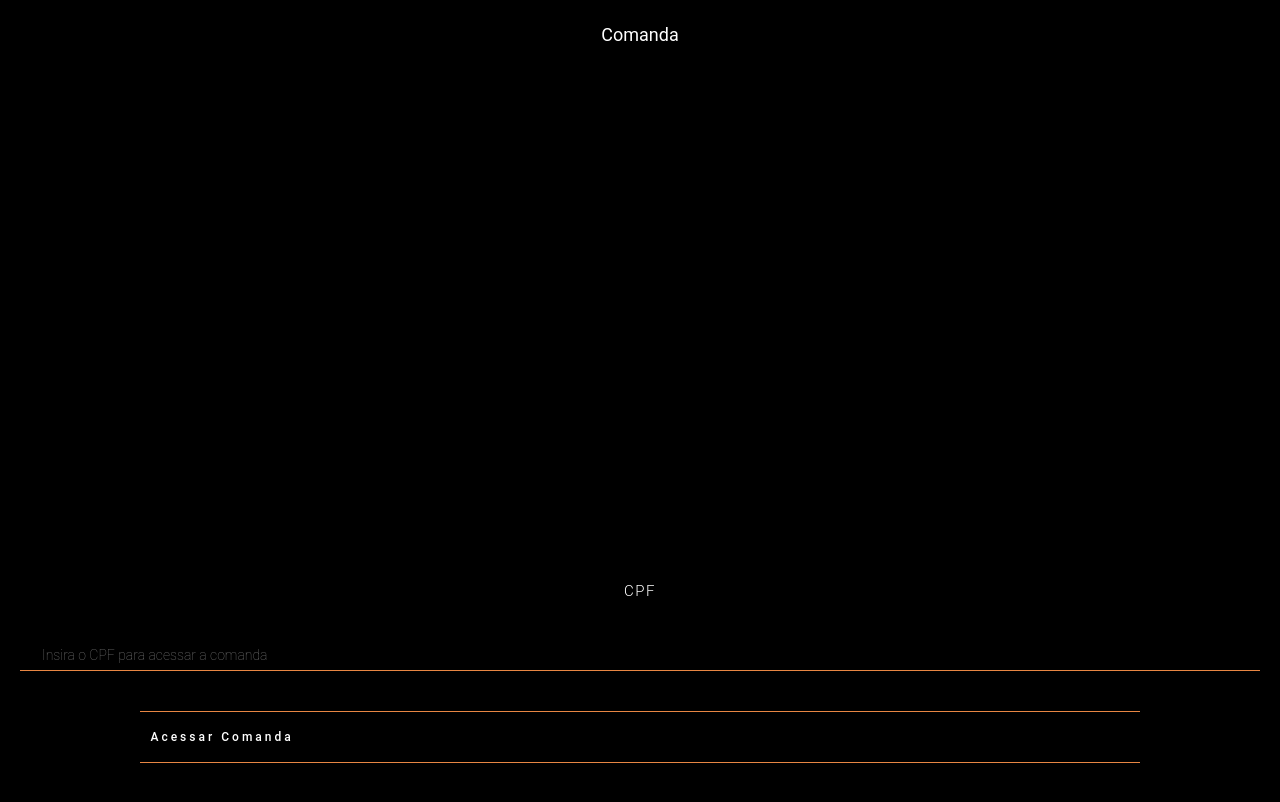
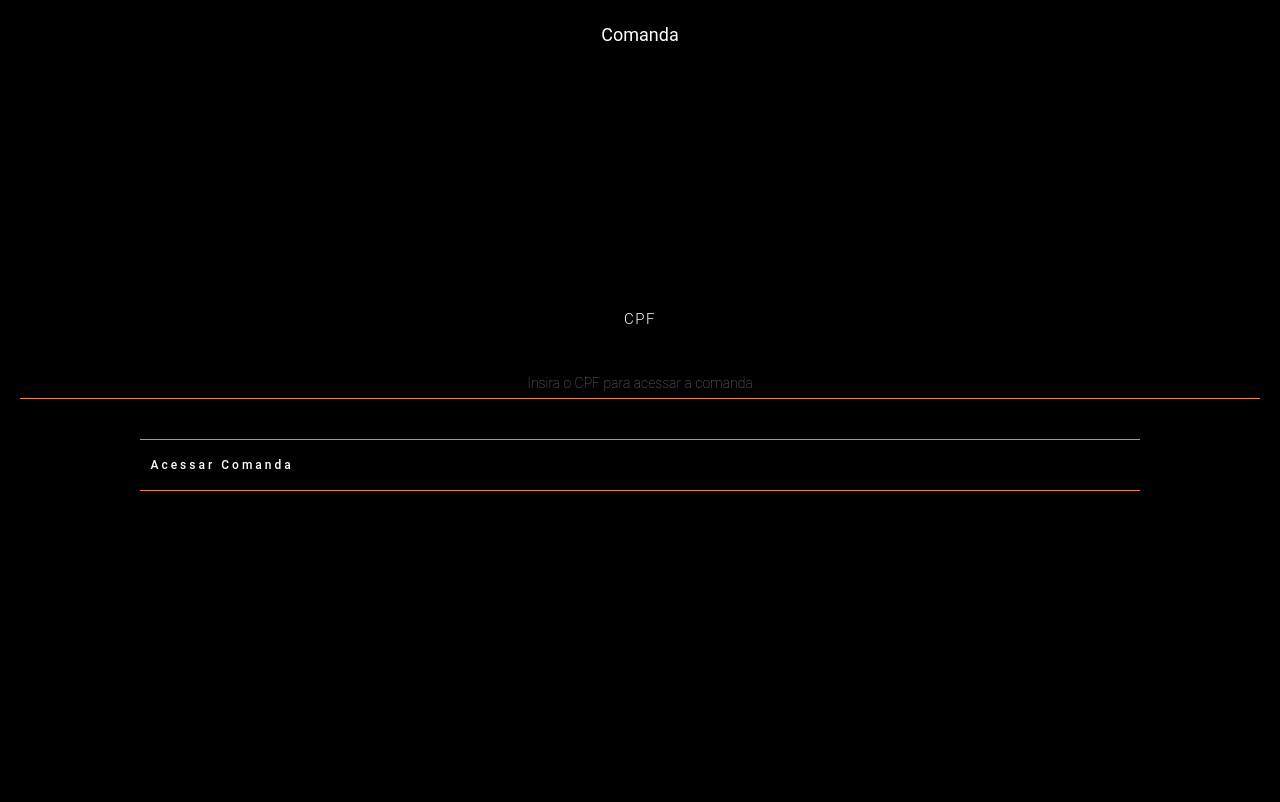
Before and after one commit to ximhoff/barOnline, a React (Create React App) app: page / in a window 1280 px wide. Shown: the top 802 px of the page. Built offline with nearby package versions, Linux system fonts and the light colour scheme.

Commit message:
Change input type and hotfix some layout issues

```diff
--- a/src/components/TextInput/index.js
+++ b/src/components/Input/index.js
@@ -1,11 +1,11 @@
 import './index.scss';
 import React from 'react';
 
-export default function TextInput({ placeholder, handleValue, Icon, className }) {
+export default function Input({ placeholder, handleValue, Icon, className, inputType }) {
 	return (
 		<div className={"input-div " + className || ""}>
 			<input
-				type='text'
+				type={inputType}
 				placeholder={placeholder}
 				onChange={handleValue}
 				className={Icon ? 'input input-icon' : 'input'}
--- a/src/index.css
+++ b/src/index.css
@@ -34,3 +34,15 @@ code {
   position: relative;
   top:70px;
 }
+
+/* Chrome, Safari, Edge, Opera */
+input::-webkit-outer-spin-button,
+input::-webkit-inner-spin-button {
+  -webkit-appearance: none;
+  margin: 0;
+}
+
+/* Firefox */
+input[type=number] {
+  -moz-appearance: textfield;
+}
--- a/src/pages/Login/index.css
+++ b/src/pages/Login/index.css
@@ -1,10 +1,22 @@
+
+.wrapper{
+    height:85%;
+}
 .content{
     color: white;
     display:flex;
     justify-content: center;
     flex-wrap: wrap;
-    margin-top: 40%;
     width: 100%;
+    height:100%;
+}
+
+.login-wrapper{
+    width: 100%;
+    display: flex;
+    flex-direction: column;
+    align-items: center;
+    justify-content: center;
 }
 
 .input{
@@ -32,3 +44,7 @@
     letter-spacing: 0.1em;
     color: #FFFFFF;
 }
+
+.center-text input{
+    text-align: center;
+  }
--- a/src/pages/Login/index.js
+++ b/src/pages/Login/index.js
@@ -2,7 +2,7 @@ import {
     Redirect,
 } from 'react-router-dom';
 import './index.css';
-import TextInput from '../../components/TextInput';
+import Input from '../../components/Input';
 import Header from '../../components/Header';
 import Button from '../../components/Button';
 import React, { useState } from 'react';
@@ -40,14 +40,15 @@ export default function Login() {
     return (
         <>
             <Header title="Comanda" />
-            <div className='content-wrapper'>
+            <div className='content-wrapper wrapper'>
                 <div className="content">
+                    <div className='login-wrapper'>
                         <label className="label">CPF</label>
                         <div className="resize-input">
-                        <TextInput
+                            <Input className='center-text'
                                 text="asdf"
                                 handleValue={handleCpf}
-                            placeholder="Insira o CPF para acessar a comanda"
+                                placeholder="Insira o CPF para acessar a comanda" inputType='number'
                             />
                         </div>
                         <div className="resize-button">
@@ -59,6 +60,7 @@ export default function Login() {
                         </div>
                     </div>
                 </div>
+            </div>
         </>
     )
 }
--- a/src/pages/Waiter/index.js
+++ b/src/pages/Waiter/index.js
@@ -2,7 +2,7 @@ import React, { useEffect, useState } from 'react'
 import Header from '../../components/Header';
 import OrderCard from '../../components/OrderCard';
 import { MdSearch, MdAdd } from 'react-icons/md';
-import TextInput from '../../components/TextInput';
+import Input from '../../components/Input';
 import Button from '../../components/Button';
 import './index.scss';
 import ScrollView from '../../components/ScrollView';
@@ -55,10 +55,10 @@ export default function Waiter() {
       <div className='content-wrapper'>
         <div className="container">
           <div className="command-search-menu">
-            <TextInput
+            <Input
               placeholder='Número da comanda'
               handleValue={(e) => console.log(e)}
-              Icon={MdSearch}
+              Icon={MdSearch} inputType='number'
             />
           </div>
           <ScrollView Content={orders.map((order, index) => {
@@ -75,9 +75,10 @@ export default function Waiter() {
           <div className='new-order-container'>
             <label className="label">CPF</label>
             <div className="new-order">
-              <TextInput className="center-text"
+              <Input className="center-text"
                 placeholder="Insira o CPF para criar uma nova comanda"
                 handleValue={(e) => console.log(e)}
+                inputType='number'
               />
             </div>
             <Button
--- a/src/pages/Waiter/index.scss
+++ b/src/pages/Waiter/index.scss
@@ -19,6 +19,7 @@
     align-items: center;
     flex-direction: column;
     text-align: center;
+    margin-top: 50px;
     .label{
       font-family: Roboto;
       font-style: normal;
--- a/src/pages/WaiterMenu/index.js
+++ b/src/pages/WaiterMenu/index.js
@@ -3,7 +3,7 @@ import Header from '../../components/Header';
 import Button from '../../components/Button';
 import './index.scss';
 import { MdSearch } from 'react-icons/md';
-import TextInput from '../../components/TextInput';
+import Input from '../../components/Input';
 import MenuItem from '../../components/MenuItem';
 import useDraggableScroll from 'use-draggable-scroll';
 import { useRef } from 'react'
@@ -97,10 +97,10 @@ export default function WaiterMenu() {
             <Header title='Cardápio' />
             <div className='content-wrapper scroll-container variable-height' ref={ref} onMouseDown={onMouseDown}>
                 <div className="item-search-menu">
-                    <TextInput
+                    <Input
                         placeholder='Nome do Item'
                         handleValue={(e) => console.log(e)}
-                        Icon={MdSearch}
+                        Icon={MdSearch} inputType='number'
                     />
                 </div>
 
```
Also changed, not shown: src/components/Input/index.scss (renamed from src/components/TextInput/index.scss). Lines whose indentation alone changed are shown as unchanged.
